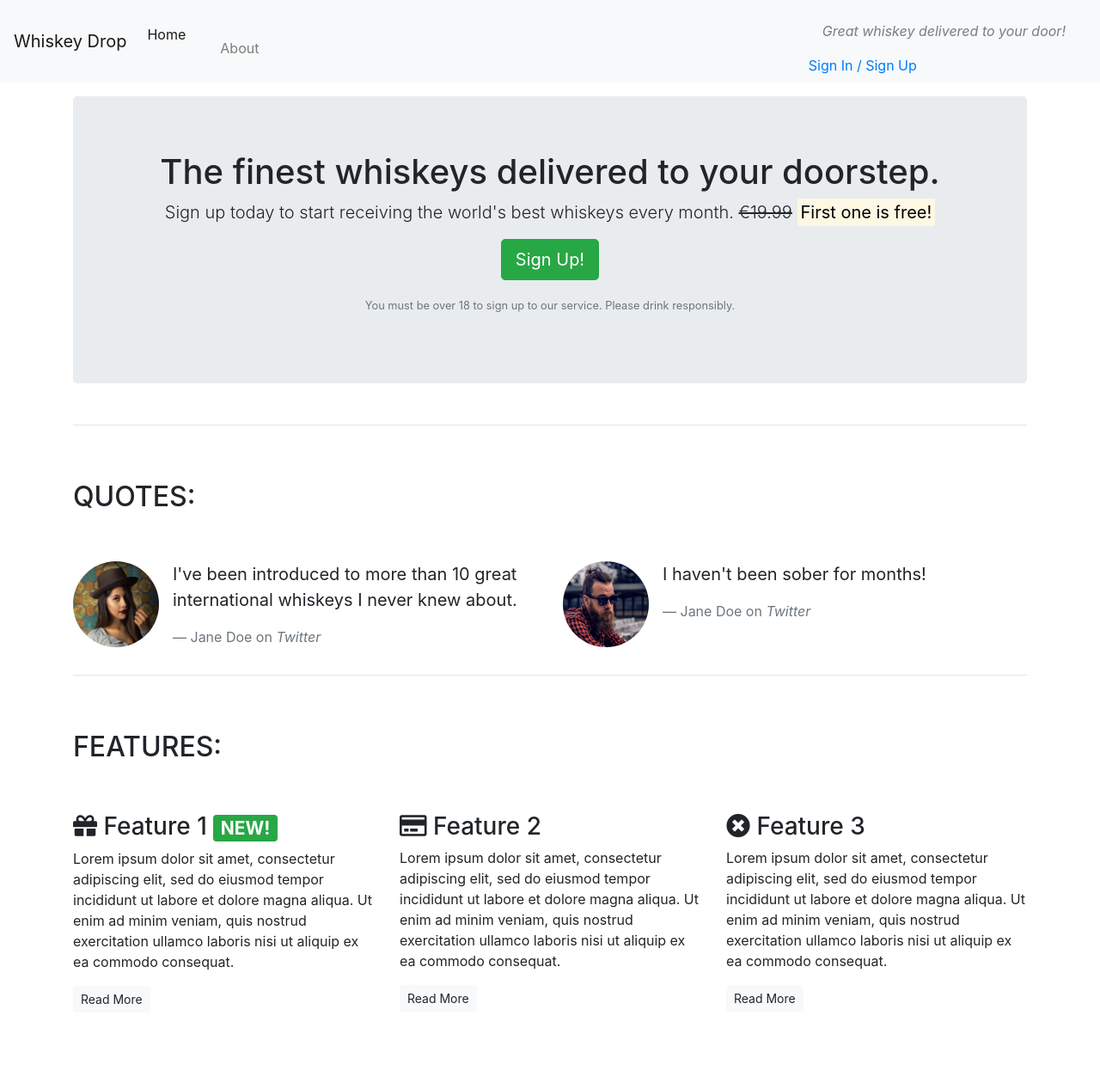
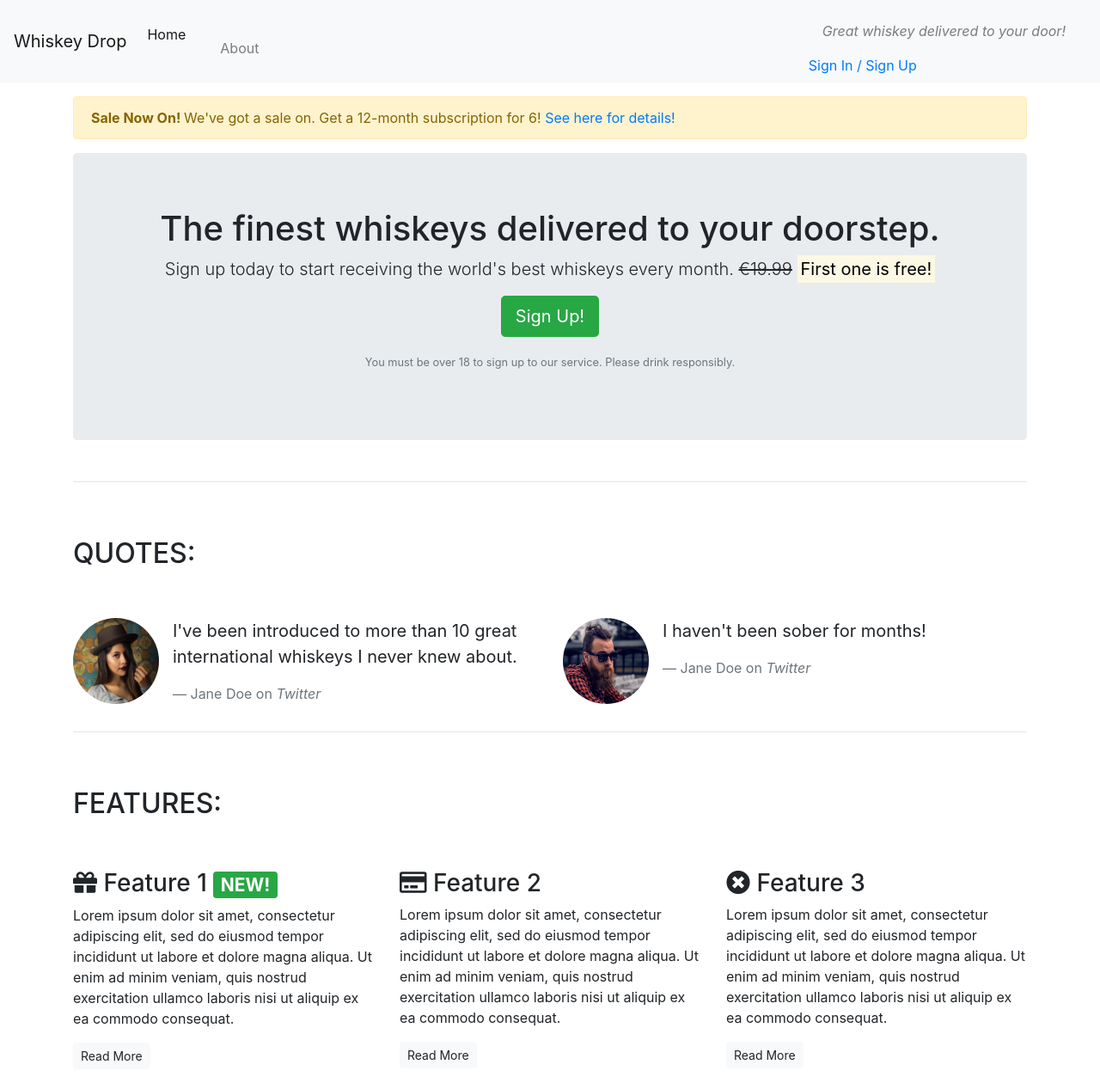
Before and after one commit to shielh/BootstrapWhiskey, a plain HTML site: page index.html in a window 1280 px wide. Shown: the whole page at 86% size. Before the commit the page ends 1194 px from the top, so only its background shows below. Drawn offline with nearby package versions, Linux system fonts and the light colour scheme.

Commit message:
Add sale banner above the callout section

```diff
--- a/index.html
+++ b/index.html
@@ -23,6 +23,13 @@
         </div>
     </nav>
     <article class="container mt-3"><!--mt-3 gives a top margin to our container and pushes content down a little-->
+        <div class="row d-none d-sm-block">
+            <div class="col-12">
+                <div class="alert alert-warning"><strong>Sale Now On! </strong>We've got a sale on. Get a 12-month subscription for 6!
+                    <a href="">See here for details!</a>
+                </div>
+            </div>
+        </div>
         <!-- Callout -->
         <div class="row">
             <div class="col-12"><!--takes up entire width of the page-->
@@ -88,21 +95,21 @@
             <div class="row">
                 <div class="col-12 col-md-6 col-lg-4">
                     <div class="feature">
-                        <h3><i class="fas fa-gift"></i> Feature 1 <span class="badge badge-success">NEW!</span></h3><!--Creates bright green NEW badge beside feature, drawing emphasis to it-->
+                        <h3><i class="fas fa-gift d-none d-sm-inline"></i> Feature 1 <span class="badge badge-success">NEW!</span></h3><!--Creates bright green NEW badge beside feature, drawing emphasis to it-->
                         <p>Lorem ipsum dolor sit amet, consectetur adipiscing elit, sed do eiusmod tempor incididunt ut labore et dolore magna aliqua. Ut enim ad minim veniam, quis nostrud exercitation ullamco laboris nisi ut aliquip ex ea commodo consequat.</p>
                         <p><a class="btn btn-sm btn-light" href="">Read More</a></p>
                     </div>
                 </div>
                 <div class="col-12 col-md-6 col-lg-4">
                     <div class="feature">
-                        <h3><i class="far fa-credit-card"></i> Feature 2</h3>
+                        <h3><i class="far fa-credit-card d-none d-sm-inline"></i> Feature 2</h3><!--hides icons on mobile devices-->
                         <p>Lorem ipsum dolor sit amet, consectetur adipiscing elit, sed do eiusmod tempor incididunt ut labore et dolore magna aliqua. Ut enim ad minim veniam, quis nostrud exercitation ullamco laboris nisi ut aliquip ex ea commodo consequat.</p>
                         <p><a class="btn btn-sm btn-light" href="">Read More</a></p>
                     </div>
                 </div>
                 <div class="col-12 d-md-none d-lg-block col-lg-4">
                     <div class="feature">
-                        <h3><i class="fas fa-times-circle"></i> Feature 3</h3>
+                        <h3><i class="fas fa-times-circle d-none d-sm-inline"></i> Feature 3</h3>
                         <p>Lorem ipsum dolor sit amet, consectetur adipiscing elit, sed do eiusmod tempor incididunt ut labore et dolore magna aliqua. Ut enim ad minim veniam, quis nostrud exercitation ullamco laboris nisi ut aliquip ex ea commodo consequat.</p>
                         <p><a class="btn btn-sm btn-light" href="">Read More</a></p>
                     </div>
```
